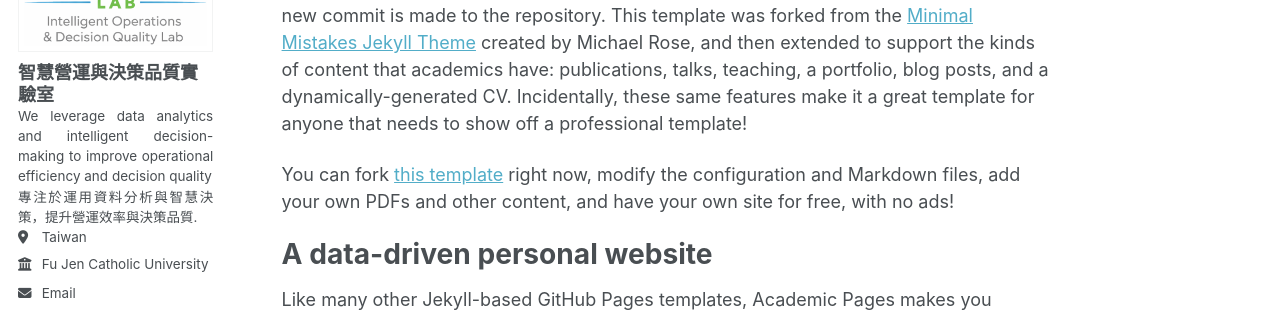
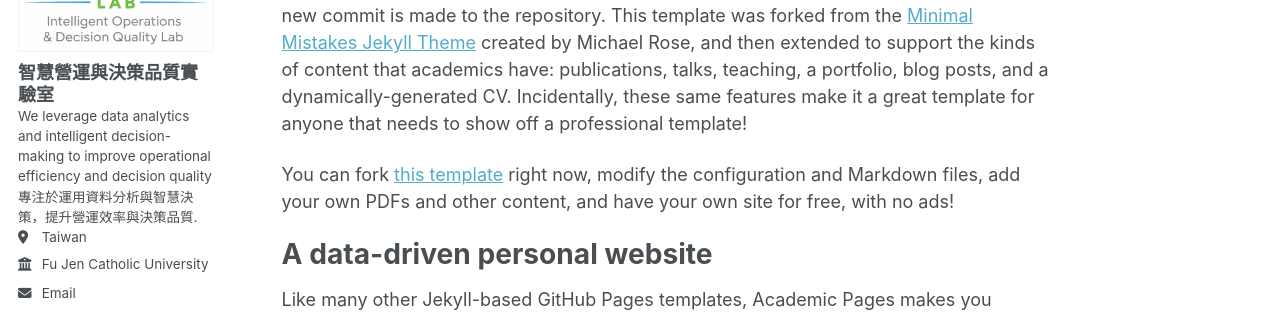
Before and after one commit to kbhuang188/kbhuang188.github.io, a Jekyll site: the page built from _pages/about.md, in a window 1280 px wide. Shown: the part 301-613 px from the top of the page. Built offline with Jekyll 4.4.1, drawn with Linux system fonts in a browser that asks for light colours; some web fonts are replaced; a script bundle is joined from its source files by our own code; library files that are not in the unit come from our copies.

Commit message:
Update main.scss

```diff
--- a/assets/css/main.scss
+++ b/assets/css/main.scss
@@ -96,5 +96,5 @@
 .sidebar .author__bio {
   max-width: 210px;   /* 可試 220/240/260，調到跟 sidebar 的 IODQ 圖示差不多寬 */
   margin: 0 auto;     /* 讓文字區塊在 sidebar 置中，看起來跟 logo 對齊 */
-  text-align: justify;/* 讓左右邊界比較整齊，可改成 left 如果不喜歡左右對齊 */
+  text-align: left;/* 讓左右邊界比較整齊，可改成 left 如果不喜歡左右對齊 */
 }
```
